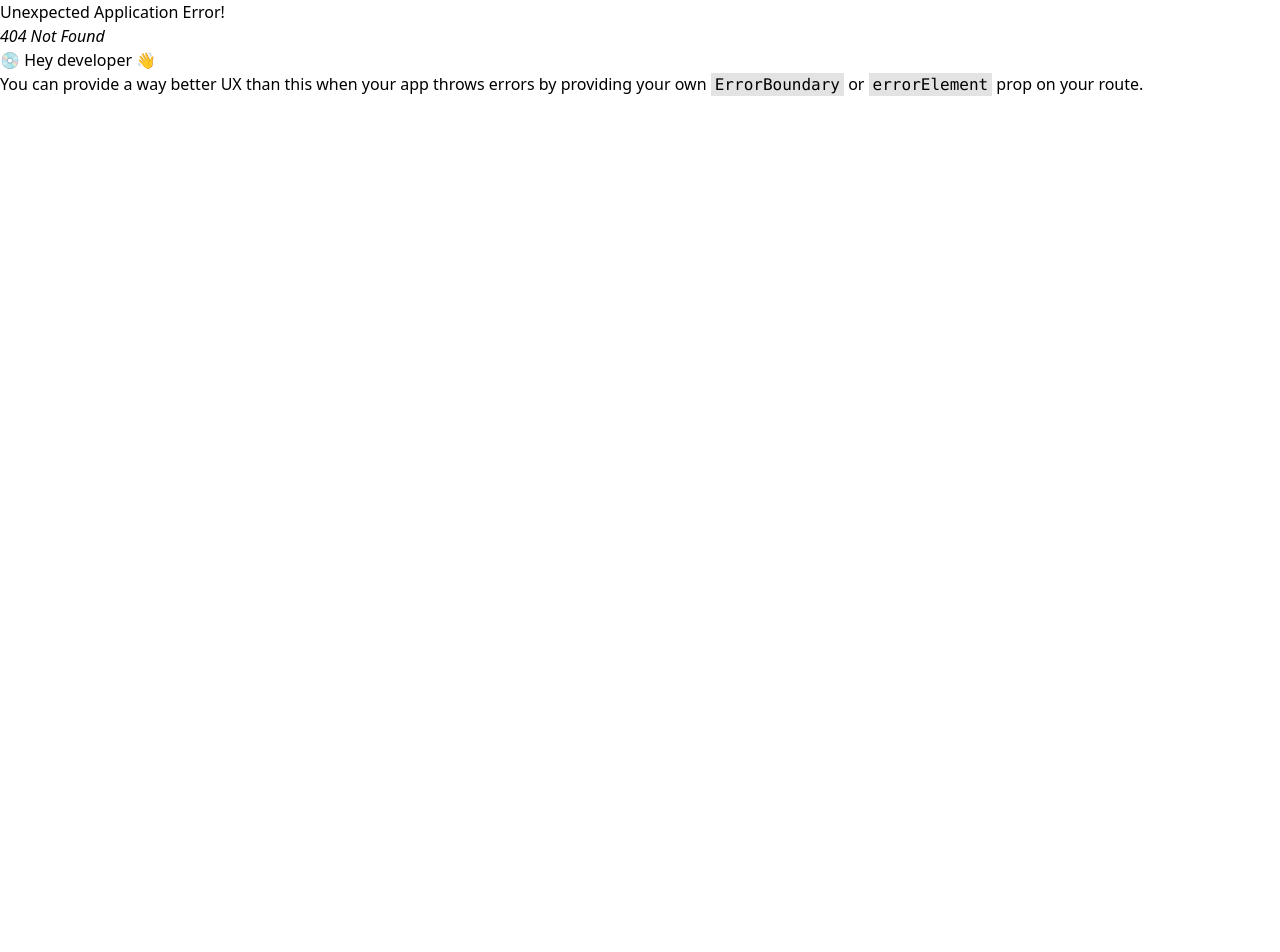
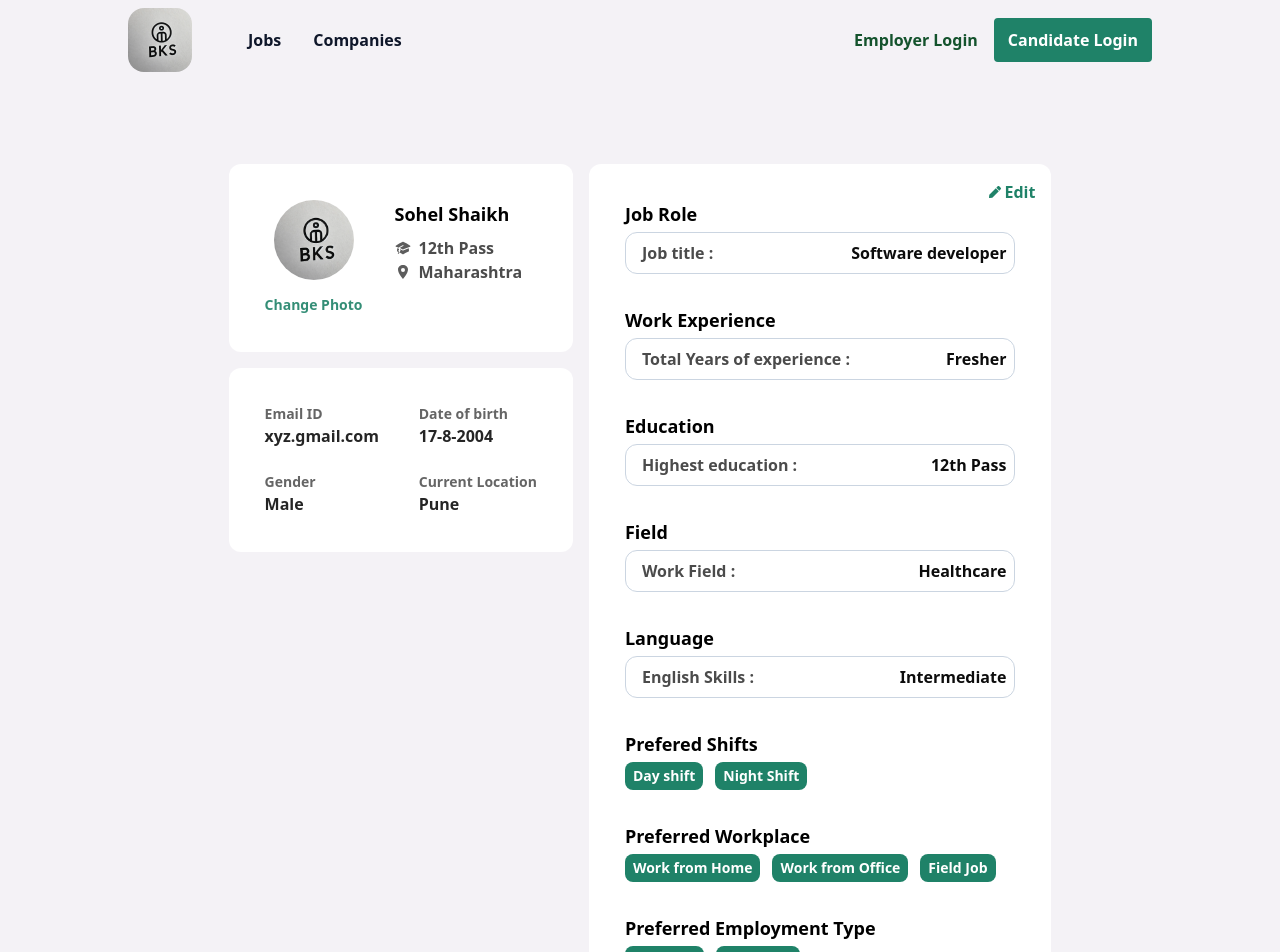
Before and after one commit to Sohel-Shaikh-939/Job-Portal-UI, a React (Vite) app: page /CandidateProfile in a window 1280 px wide. Before the commit this address had no page. Shown: the top 952 px of the page. Before the commit the page ends 800 px from the top, so only its background shows below. Built offline with nearby package versions, Linux system fonts and the light colour scheme.

Commit message:
Cndidate profile cmpleted

```diff
--- a/src/main.jsx
+++ b/src/main.jsx
@@ -8,6 +8,7 @@ import Home from "./routes/Home/Home"
 import Jobs from './routes/Jobs/Jobs'
 import Job from './routes/Job/Job'
 import CandidateLoginDetails from './routes/CandidateLoginDetails/CandidateLoginDetails'
+import CandidateProfile from './routes/CandidateProfile/CandidateProfile'
 
 const route = createBrowserRouter([
   {
@@ -30,6 +31,10 @@ const route = createBrowserRouter([
         path: "/CandidateLogin",
         element: <CandidateLoginDetails />,
       },
+      {
+        path: "/CandidateProfile",
+        element: <CandidateProfile />,
+      },
     ],
   },
 ]);
--- a/src/routes/CandidateLoginDetails/CandidateLoginDetails.jsx
+++ b/src/routes/CandidateLoginDetails/CandidateLoginDetails.jsx
@@ -4,7 +4,7 @@ const CandidateLoginDetails = () => {
         <section className="w-full bg-faintGray p-4 md:py-10 flex justify-center">
           <form action="">
             <div className="bg-white p-5 rounded-lg space-y-3 md:w-[60vw] lg:w-[40vw] border border-slate-300 shadow-xl">
-              <h1 className="text-3xl font-semibold">Fill Deatils</h1>
+              <h1 className="text-3xl font-semibold">Fill Details</h1>
               <hr />
 
               <div className="space-y-8 ">
@@ -26,7 +26,6 @@ const CandidateLoginDetails = () => {
                     type="date"
                     name=""
                     id=""
-                    value="Choose Date"
                     className="outline-faintGreen rounded-md py-1 px-4 border border-slate-400"
                   />
                 </div>
@@ -43,6 +42,24 @@ const CandidateLoginDetails = () => {
                       <label htmlFor="female">Female</label>
                     </div>
                   </div>
+                </div>
+
+                <div className="flex flex-col gap-2">
+                  <h1 className="text-lg font-semibold ">Education</h1>
+                  <select
+                    name=""
+                    id=""
+                    className="outline-faintGreen rounded-md py-1 px-4 border border-slate-400"
+                  >
+                    <option value="No Education">No Education</option>
+                    <option value="10th Pass">10th Pass</option>
+                    <option value="12th Pass">12th Pass</option>
+                    <option value="Diploma">Diploma</option>
+                    <option value="Bihar">Bihar</option>
+                    <option value="ITI">ITI</option>
+                    <option value="Graduate">Graduate</option>
+                    <option value="Post Graduate">Post Graduate</option>
+                  </select>
                 </div>
 
                 <div className="flex flex-col gap-2">
--- /dev/null
+++ b/src/routes/CandidateProfile/CandidateProfile.jsx
@@ -0,0 +1,168 @@
+import tmp from "../../assets/logo.webp";
+import { IoLocationSharp } from "react-icons/io5";
+import { HiAcademicCap } from "react-icons/hi2";
+import { FaPen } from "react-icons/fa";
+
+const CandidateProfile = () => {
+    return (
+      <>
+        <section className="w-full bg-faintGray flex justify-center items-center py-20">
+          <div className="flex flex-col md:flex-row gap-4">
+            <div className="flex flex-col gap-4">
+              <div className="p-9 bg-white rounded-xl flex gap-8">
+                <div className="flex flex-col items-center gap-3">
+                  <img src={tmp} alt="" className="w-20 rounded-full" />
+                  <form action="">
+                    <label
+                      htmlFor="pic"
+                      className="text-sm font-semibold opacity-90 text-faintGreen cursor-pointer"
+                    >
+                      Change Photo
+                    </label>
+                    <input type="file" name="" id="pic" className="hidden" />
+                    <button className="py-1 px-3 bg-faintGreen rounded-lg outline-none border border-slate-300 text-whiten hidden">
+                      Save
+                    </button>
+                  </form>
+                </div>
+                <div className="flex flex-col">
+                  <h1 className="font-semibold text-lg">Sohel Shaikh</h1>
+                  <div className="flex items-center gap-2 opacity-70 font-semibold mt-2">
+                    <HiAcademicCap className="opacity-90" /> 12th Pass
+                  </div>
+                  <div className="flex items-center gap-2 opacity-70  font-semibold">
+                    <IoLocationSharp className="opacity-90" /> Maharashtra
+                  </div>
+                </div>
+              </div>
+              <div className="p-9 bg-white rounded-xl grid grid-cols-2 gap-y-6 gap-x-9">
+                <div>
+                  <div className="text-sm opacity-60 font-semibold">
+                    Email ID
+                  </div>
+                  <div className="font-semibold opacity-85">xyz.gmail.com</div>
+                </div>
+                <div>
+                  <div className="text-sm opacity-60 font-semibold">
+                    Date of birth
+                  </div>
+                  <div className="font-semibold opacity-85">17-8-2004</div>
+                </div>
+                <div>
+                  <div className="text-sm opacity-60 font-semibold">Gender</div>
+                  <div className="font-semibold opacity-85">Male</div>
+                </div>
+                <div>
+                  <div className="text-sm opacity-60 font-semibold">
+                    Current Location
+                  </div>
+                  <div className="font-semibold opacity-85">Pune</div>
+                </div>
+              </div>
+            </div>
+
+            <div className="py-7 px-4 md:p-9 bg-white rounded-xl flex flex-col gap-8 relative">
+              <button className="absolute top-4 right-4 z-50 flex gap-1 items-center font-semibold text-faintGreen">
+                <FaPen className="text-xs" />
+                Edit
+              </button>
+              <div className="flex flex-col gap-1">
+                <h1 className="font-semibold md:text-lg text-base">
+                  Job Role{" "}
+                </h1>
+                <div className="flex justify-between md:gap-24 pl-4 font-semibold border border-slate-300 p-2 rounded-xl text-sm md:text-base">
+                  <div className="opacity-70">Job title :</div>
+                  <div className="opacity-95">Software developer</div>
+                </div>
+              </div>
+
+              <div className="flex flex-col gap-1">
+                <h1 className="font-semibold md:text-lg text-base">
+                  Work Experience{" "}
+                </h1>
+                <div className="flex justify-between md:gap-24 pl-4 font-semibold border border-slate-300 p-2 rounded-xl text-sm md:text-base">
+                  <div className="opacity-70">Total Years of experience :</div>
+                  <div className="opacity-95">Fresher</div>
+                </div>
+              </div>
+
+              <div className="flex flex-col gap-1">
+                <h1 className="font-semibold md:text-lg text-base">
+                  Education{" "}
+                </h1>
+                <div className="flex justify-between md:gap-24 pl-4 font-semibold border border-slate-300 p-2 rounded-xl text-sm md:text-base">
+                  <div className="opacity-70">Highest education :</div>
+                  <div className="opacity-95">12th Pass</div>
+                </div>
+              </div>
+
+              <div className="flex flex-col gap-1">
+                <h1 className="font-semibold md:text-lg text-base">Field </h1>
+                <div className="flex justify-between md:gap-24 pl-4 font-semibold border border-slate-300 p-2 rounded-xl text-sm md:text-base">
+                  <div className="opacity-70">Work Field :</div>
+                  <div className="opacity-95">Healthcare</div>
+                </div>
+              </div>
+
+              <div className="flex flex-col gap-1">
+                <h1 className="font-semibold md:text-lg text-base">
+                  Language{" "}
+                </h1>
+                <div className="flex justify-between md:gap-24 pl-4 font-semibold border border-slate-300 p-2 rounded-xl text-sm md:text-base">
+                  <div className="opacity-70">English Skills :</div>
+                  <div className="opacity-95">Intermediate</div>
+                </div>
+              </div>
+
+              <div className="flex flex-col gap-1">
+                <h1 className="font-semibold md:text-lg text-base">
+                  Prefered Shifts{" "}
+                </h1>
+                <div className="flex gap-3">
+                  <div className="bg-faintGreen text-white px-2 py-1 rounded-lg text-xs md:text-sm font-semibold">
+                    Day shift
+                  </div>
+                  <div className="bg-faintGreen text-white px-2 py-1 rounded-lg text-xs md:text-sm font-semibold ">
+                    Night Shift
+                  </div>
+                </div>
+              </div>
+
+              <div className="flex flex-col gap-1">
+                <h1 className="font-semibold md:text-lg text-base">
+                  Preferred Workplace{" "}
+                </h1>
+                <div className="flex gap-3">
+                  <div className="bg-faintGreen text-white px-2 py-1 rounded-lg text-xs md:text-sm font-semibold">
+                    Work from Home
+                  </div>
+                  <div className="bg-faintGreen text-white px-2 py-1 rounded-lg text-xs md:text-sm font-semibold ">
+                    Work from Office
+                  </div>
+                  <div className="bg-faintGreen text-white px-2 py-1 rounded-lg text-xs md:text-sm font-semibold ">
+                    Field Job
+                  </div>
+                </div>
+              </div>
+
+              <div className="flex flex-col gap-1">
+                <h1 className="font-semibold md:text-lg text-base ">
+                  Preferred Employment Type
+                </h1>
+                <div className="flex gap-3">
+                  <div className="bg-faintGreen text-white px-2 py-1 rounded-lg text-xs md:text-sm font-semibold">
+                    Full Time
+                  </div>
+                  <div className="bg-faintGreen text-white px-2 py-1 rounded-lg text-xs md:text-sm font-semibold ">
+                    Part Time
+                  </div>
+                </div>
+              </div>
+            </div>
+          </div>
+        </section>
+      </>
+    );
+}
+
+export default CandidateProfile;
```
